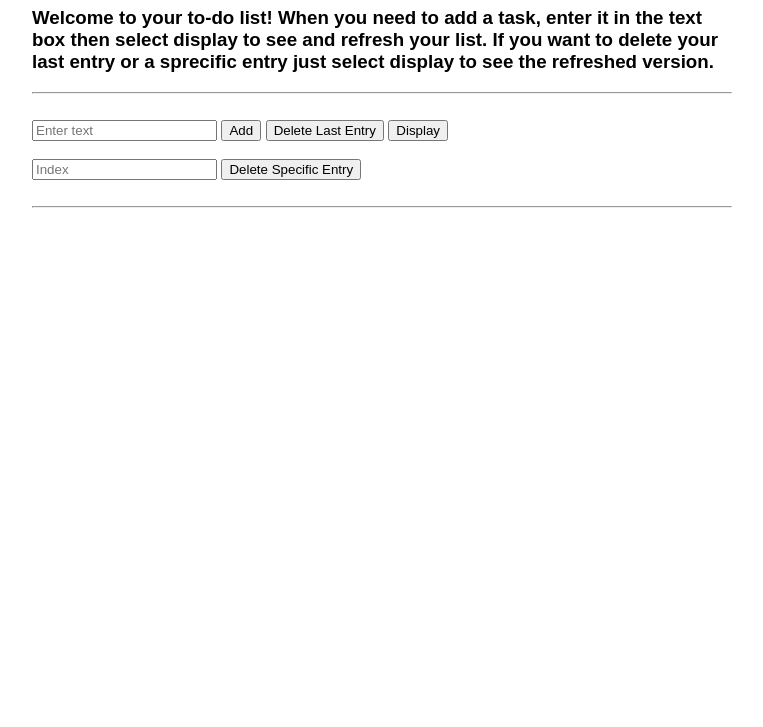
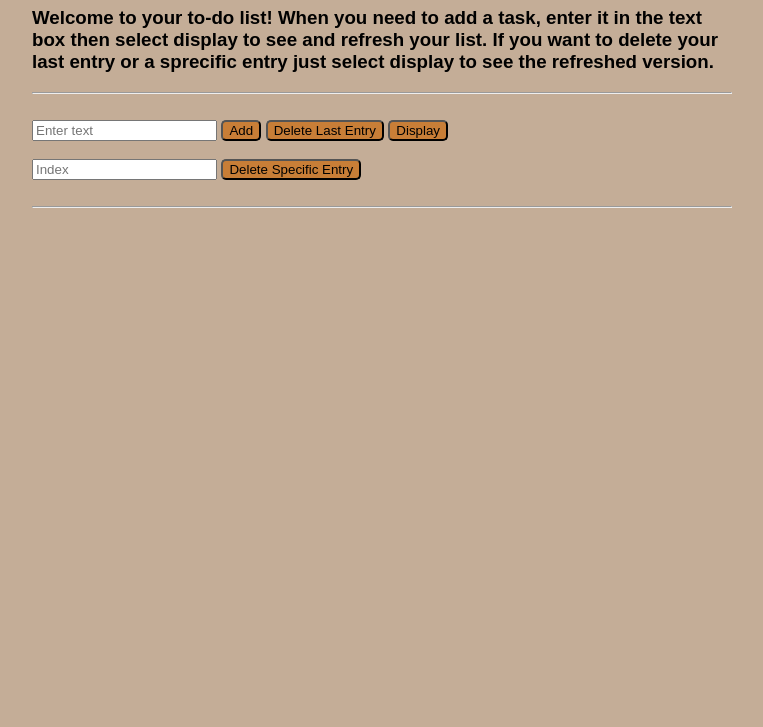
Before and after one commit to Vigonzz/csd-340, a plain HTML site: page module-11/Gonzalez_Mod11_2.html in a window 1280 px wide. Shown: the part 73-800 px from the top of the page, without its empty margins (258-1021 px from the left). Drawn offline with Linux system fonts and the light colour scheme.

Commit message:
added more styling

```diff
--- a/module-11/Gonzalez_Mod11_2.html
+++ b/module-11/Gonzalez_Mod11_2.html
@@ -10,6 +10,13 @@
                 font-family: 'Josefin Slab', sans-serif;
                 max-width: 700px;
                 margin: auto;
+                background-color: #C4AD97;
+            }
+
+            button {
+                color: black;
+                background-color: #C87E37;
+                border-radius: 5px;
             }
         </style>
 
```
